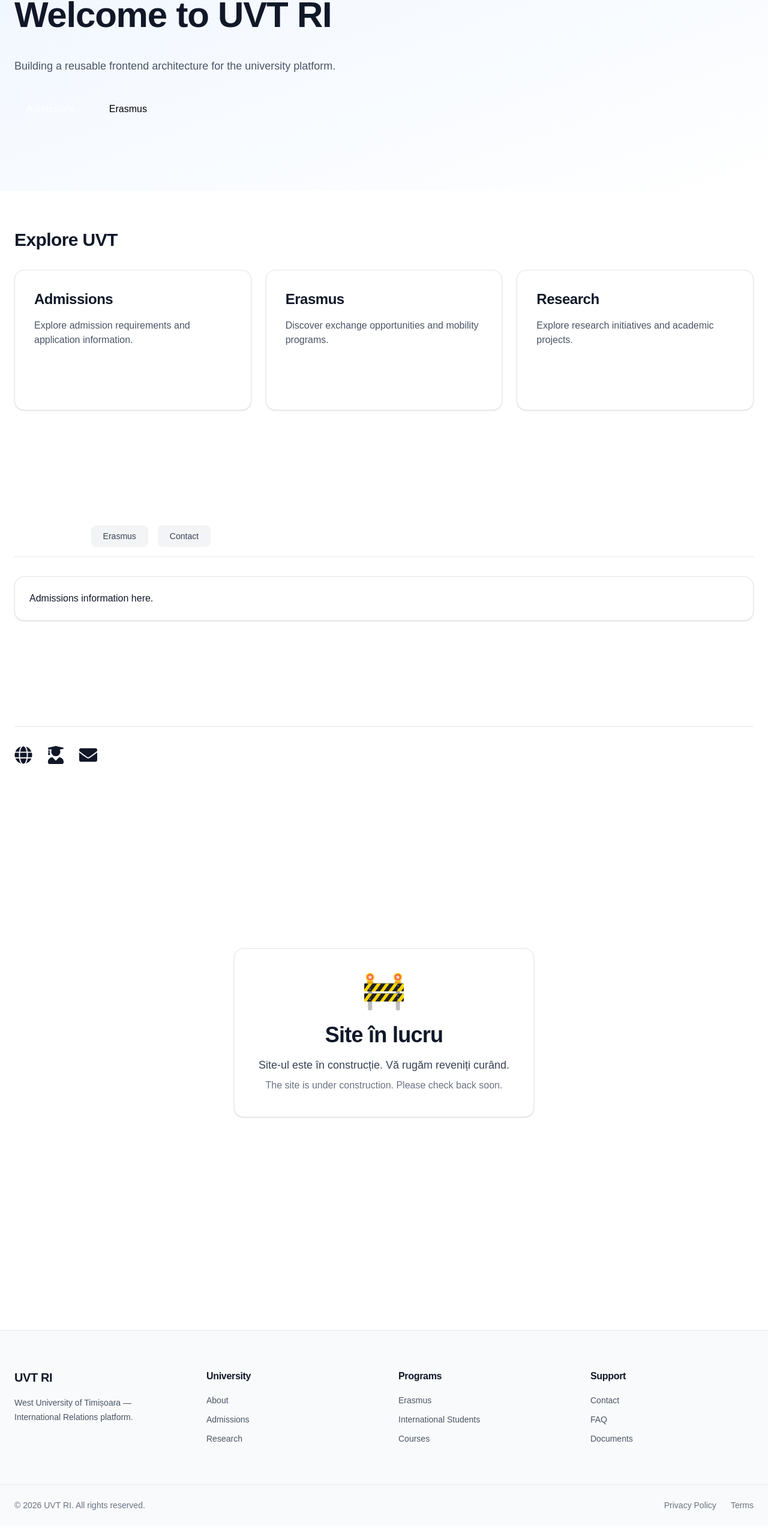
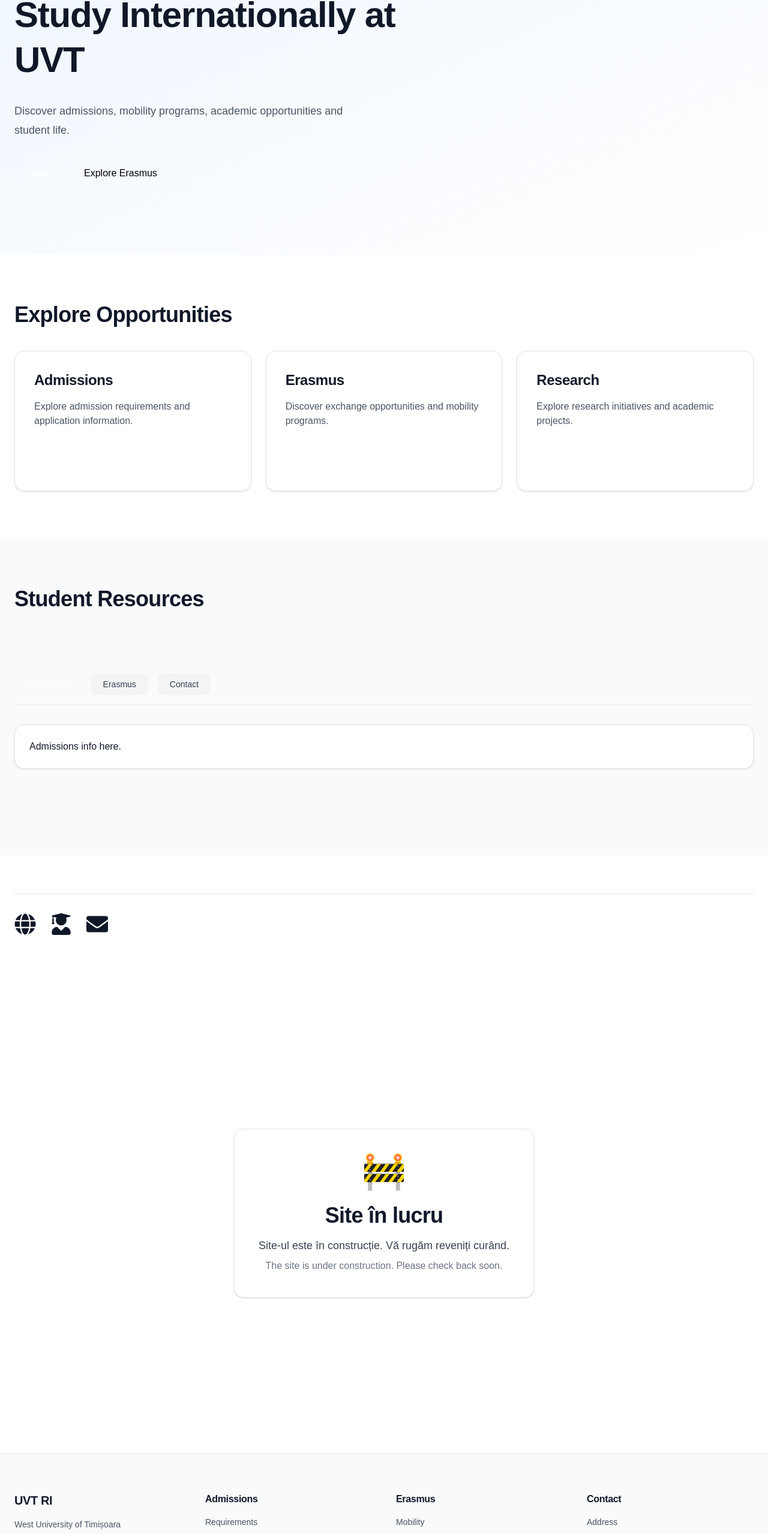
Before and after one commit to Q-UW9/ro.uvt.ri, a React (Vite) app in the folder frontend/: page / in a window 1280 px wide. Shown: the part 220-2778 px from the top of the page at 60% size. Built offline with nearby package versions, Linux system fonts and the light colour scheme.

Commit message:
modified:   frontend/src/components/organisms/Footer/Footer.tsx 	modified:   frontend/src/components/organisms/Navbar/Navbar.tsx 	modified:   frontend/src/pages/UnderConstruction.tsx

```diff
--- a/frontend/src/components/organisms/Footer/Footer.tsx
+++ b/frontend/src/components/organisms/Footer/Footer.tsx
@@ -1,81 +1,57 @@
-const footerSections = [
-  {
-    title: 'University',
-    links: ['About', 'Admissions', 'Research'],
-  },
-
-  {
-    title: 'Programs',
-    links: ['Erasmus', 'International Students', 'Courses'],
-  },
-
-  {
-    title: 'Support',
-    links: ['Contact', 'FAQ', 'Documents'],
-  },
-]
-
 export function Footer() {
   return (
-    <footer className="mt-24 border-t border-gray-200 bg-gray-50">
-      <div className="mx-auto grid max-w-[1280px] gap-12 px-6 py-16 md:grid-cols-4">
+    <footer className="border-t border-gray-200 bg-gray-50">
 
-        {/* Brand */}
-        <div className="space-y-4">
-          <h2 className="text-xl font-bold text-uvt-blue">
+      <div className="mx-auto grid max-w-[1280px] gap-10 px-6 py-16 md:grid-cols-4">
+
+        <div>
+          <h3 className="mb-4 text-xl font-bold">
             UVT RI
-          </h2>
+          </h3>
 
-          <p className="text-sm leading-6 text-gray-600">
-            West University of Timișoara — International Relations platform.
+          <p className="text-sm text-gray-600">
+            West University of Timișoara
           </p>
         </div>
 
-        {/* Sections */}
-        {footerSections.map((section) => (
-          <div
-            key={section.title}
-            className="space-y-4"
-          >
-            <h3 className="font-semibold text-gray-900">
-              {section.title}
-            </h3>
+        <div>
+          <h4 className="mb-4 font-semibold">
+            Admissions
+          </h4>
 
-            <ul className="space-y-2">
-              {section.links.map((link) => (
-                <li key={link}>
-                  <a
-                    href="#"
-                    className="text-sm text-gray-600 transition-colors hover:text-uvt-blue"
-                  >
-                    {link}
-                  </a>
-                </li>
-              ))}
-            </ul>
-          </div>
-        ))}
+          <ul className="space-y-2 text-sm text-gray-600">
+            <li>Requirements</li>
+            <li>Application</li>
+            <li>Deadlines</li>
+          </ul>
+        </div>
+
+        <div>
+          <h4 className="mb-4 font-semibold">
+            Erasmus
+          </h4>
+
+          <ul className="space-y-2 text-sm text-gray-600">
+            <li>Mobility</li>
+            <li>Partners</li>
+            <li>Programs</li>
+          </ul>
+        </div>
+
+        <div>
+          <h4 className="mb-4 font-semibold">
+            Contact
+          </h4>
+
+          <ul className="space-y-2 text-sm text-gray-600">
+            <li>Address</li>
+            <li>Email</li>
+            <li>Phone</li>
+          </ul>
+        </div>
+
       </div>
 
-      {/* Bottom */}
-      <div className="border-t border-gray-200 py-6">
-        <div className="mx-auto flex max-w-[1280px] flex-col items-center justify-between gap-4 px-6 text-sm text-gray-500 md:flex-row">
-
-          <p>
-            © 2026 UVT RI. All rights reserved.
-          </p>
-
-          <div className="flex gap-6">
-            <a href="#">
-              Privacy Policy
-            </a>
-
-            <a href="#">
-              Terms
-            </a>
-          </div>
-        </div>
-      </div>
     </footer>
   )
 }
--- a/frontend/src/components/organisms/Navbar/Navbar.tsx
+++ b/frontend/src/components/organisms/Navbar/Navbar.tsx
@@ -1,38 +1,53 @@
+import { useState } from 'react'
 import clsx from 'clsx'
-import { Link, NavLink } from 'react-router-dom'
+
+import {
+  Link,
+  NavLink
+} from 'react-router-dom'
+
+import {
+  FaBars,
+  FaTimes
+} from 'react-icons/fa'
 
 import { LanguageSwitcher } from '../../atoms/LanguageSwitcher/LanguageSwitcher'
 
 const navLinks = [
   {
-    label: 'Home',
-    to: '/',
+    label:'Home',
+    to:'/'
   },
 
   {
-    label: 'Admissions',
-    to: '/admissions',
+    label:'Admissions',
+    to:'/admissions'
   },
 
   {
-    label: 'Erasmus',
-    to: '/erasmus',
+    label:'Erasmus',
+    to:'/erasmus'
   },
 
   {
-    label: 'Research',
-    to: '/research',
+    label:'Research',
+    to:'/research'
   },
 
   {
-    label: 'Contact',
-    to: '/contact',
-  },
+    label:'Contact',
+    to:'/contact'
+  }
 ]
 
-export function Navbar() {
-  return (
+export function Navbar(){
+
+const [isOpen,setIsOpen]=useState(false)
+
+return(
+
 <header className="sticky top-0 z-50 border-b border-gray-200 bg-white/90 backdrop-blur">
+
 <div className="mx-auto flex max-w-[1280px] items-center justify-between px-6 py-4">
 
 <Link
@@ -44,10 +59,12 @@
 
 <nav className="hidden items-center gap-8 md:flex">
 
-          {navLinks.map((link) => (
+{navLinks.map((link)=>(
 
 <NavLink
+
 key={link.label}
+
 to={link.to}
 
 className={({isActive})=>
@@ -56,14 +73,16 @@
 'text-sm font-medium transition-colors',
 
 isActive
-                  ? 'text-uvt-blue'
-                  : 'text-gray-700 hover:text-uvt-blue'
+?'text-uvt-blue'
+:'text-gray-700 hover:text-uvt-blue'
 )
 
 }
 
 >
+
 {link.label}
+
 </NavLink>
 
 ))}
@@ -73,13 +92,65 @@
 </nav>
 
 <button
+
 type="button"
-          className="rounded-lg border border-gray-200 px-4 py-2 text-sm md:hidden"
+
+onClick={()=>setIsOpen(!isOpen)}
+
+className="text-2xl md:hidden"
+
 >
-          Menu
+
+{isOpen ? <FaTimes/>:<FaBars/>}
+
 </button>
 
 </div>
+
+<div
+
+className={clsx(
+
+'overflow-hidden transition-all duration-300 md:hidden',
+
+isOpen
+?'max-h-96 border-t border-gray-200'
+:'max-h-0'
+
+)}
+
+>
+
+<div className="flex flex-col gap-4 px-6 py-5">
+
+{navLinks.map((link)=>(
+
+<NavLink
+
+key={link.label}
+
+to={link.to}
+
+onClick={()=>setIsOpen(false)}
+
+className="text-sm font-medium"
+
+>
+
+{link.label}
+
+</NavLink>
+
+))}
+
+<LanguageSwitcher/>
+
+</div>
+
+</div>
+
 </header>
+
 )
+
 }
--- a/frontend/src/pages/UnderConstruction.tsx
+++ b/frontend/src/pages/UnderConstruction.tsx
@@ -12,24 +12,27 @@
 
 import { homeSections } from '../data/homeSections'
 
-import { s } from './UnderConstruction.styles.js'
+import { s } from './UnderConstruction.styles'
 
-function UnderConstruction() {
-  const demoTabs = [
+function UnderConstruction(){
+
+const demoTabs=[
+
 {
 label:'Admissions',
-      content:<p>Admissions information here.</p>
+content:<p>Admissions info here.</p>
 },
 
 {
 label:'Erasmus',
-      content:<p>Erasmus details here.</p>
+content:<p>Erasmus info here.</p>
 },
 
 {
 label:'Contact',
-      content:<p>Contact information here.</p>
+content:<p>Contact info here.</p>
 }
+
 ]
 
 return(
@@ -40,13 +43,13 @@
 
 <HeroSection
 
-title="Welcome to UVT RI"
+title="Study Internationally at UVT"
 
-subtitle="Building a reusable frontend architecture for the university platform."
+subtitle="Discover admissions, mobility programs, academic opportunities and student life."
 
-primaryButtonText="Admissions"
+primaryButtonText="Apply"
 
-secondaryButtonText="Erasmus"
+secondaryButtonText="Explore Erasmus"
 
 primaryButtonLink="/admissions"
 
@@ -54,10 +57,12 @@
 
 />
 
-<div className="mx-auto max-w-[1280px] px-6 py-16">
+<section className="mx-auto max-w-[1280px] px-6 py-20">
 
-<h2 className="mb-8 text-3xl font-bold">
-Explore UVT
+<h2 className="mb-10 text-4xl font-bold">
+
+Explore Opportunities
+
 </h2>
 
 <ContentGrid columns={3}>
@@ -82,19 +87,29 @@
 
 </ContentGrid>
 
-</div>
+</section>
 
-<div className="mx-auto max-w-[1280px] px-6 py-16">
+<section className="bg-gray-50 py-20">
+
+<div className="mx-auto max-w-[1280px] px-6">
+
+<h2 className="mb-10 text-4xl font-bold">
+
+Student Resources
+
+</h2>
 
 <TabsSection tabs={demoTabs}/>
 
 </div>
 
-<div className="mx-auto max-w-[1280px] space-y-8 px-6 py-12">
+</section>
+
+<section className="mx-auto max-w-[1280px] space-y-8 px-6 py-16">
 
 <Divider/>
 
-<div className="flex gap-6 text-3xl">
+<div className="flex gap-6 text-4xl">
 
 <Icon name="globe"/>
 
@@ -104,10 +119,9 @@
 
 </div>
 
-</div>
+</section>
 
 <div className={s.container}>
-
 <div className={s.card}>
 
 <div className={s.icon}>
@@ -129,7 +143,6 @@
 </p>
 
 </div>
-
 </div>
 
 </PageLayout>
```
Lines whose indentation alone changed are shown as unchanged.
